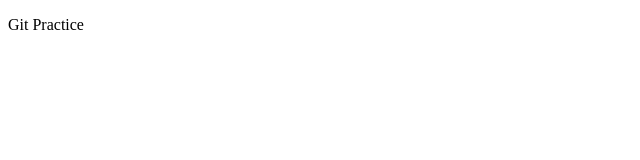
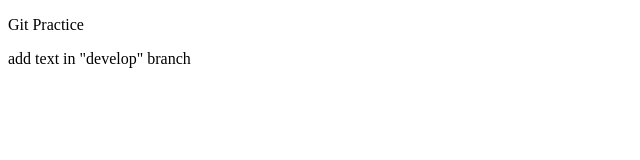
Before and after one commit to lithuanialover/gitPractice, a plain HTML site: page index.html in a window 1280 px wide. Shown: the whole page, without its empty margins (0-640 px from the left). Drawn offline with Linux system fonts and the light colour scheme.

Commit message:
pタグ; add text in develop branch 追加

```diff
--- a/index.html
+++ b/index.html
@@ -10,6 +10,7 @@
         </header>
         <main>
             <p>Git Practice</p>
+            <p>add text in "develop" branch</p>
         </main>
         <footer>
 
```
